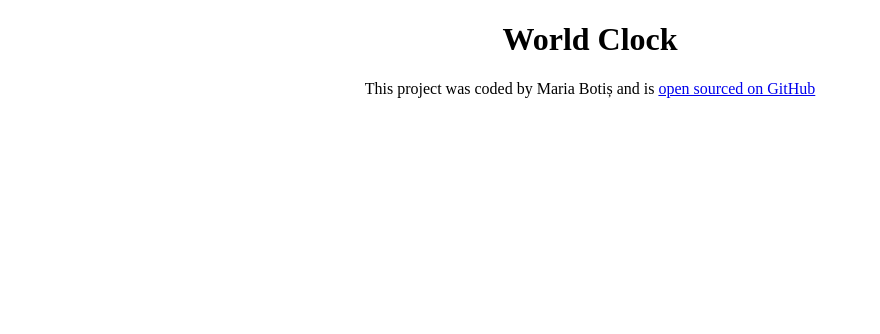
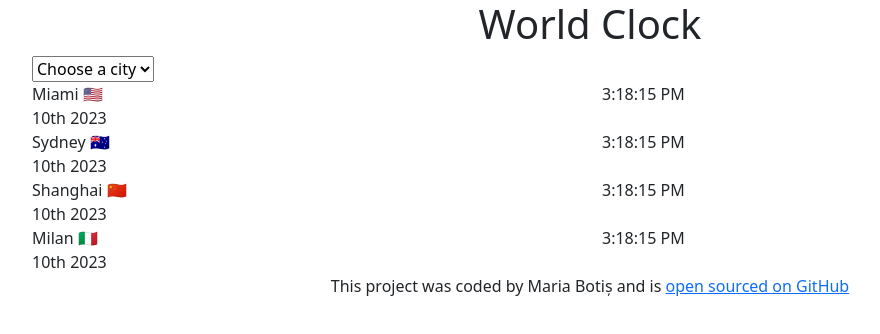
Before and after one commit to maria-miruna/world-clock, a plain HTML site: page index.html in a window 1280 px wide. Shown: the whole page, without its empty margins (50-930 px from the left). Drawn offline with nearby package versions, Linux system fonts and the light colour scheme.

Commit message:
added basic HTML

```diff
--- a/index.html
+++ b/index.html
@@ -5,10 +5,46 @@
     <meta http-equiv="X-UA-Compatible" content="IE=edge" />
     <meta name="viewport" content="width=device-width, initial-scale=1.0" />
     <title>World Clock - Maria Botiș</title>
+    <link
+      href="https://cdn.jsdelivr.net/npm/bootstrap@5.3.0-alpha3/dist/css/bootstrap.min.css"
+      rel="stylesheet"
+      integrity="sha384-KK94CHFLLe+nY2dmCWGMq91rCGa5gtU4mk92HdvYe+M/SXH301p5ILy+dN9+nJOZ"
+      crossorigin="anonymous"
+    />
     <link rel="stylesheet" href="css/style.css" />
   </head>
   <body>
-    <h1>World Clock</h1>
+    <div class="container">
+      <h1>World Clock</h1>
+      <select>
+        <option>Choose a city</option>
+        <option>Oradea</option>
+        <option>Toronto</option>
+        <option>Taipei</option>
+      </select>
+      <div class="row">
+        <div class="col-6">
+          <div class="city">Miami 🇺🇸</div>
+          <div class="date">10th 2023</div>
+        </div>
+        <div class="col-6">3:18:15 PM</div>
+        <div class="col-6">
+          <div class="city">Sydney 🇦🇺</div>
+          <div class="date">10th 2023</div>
+        </div>
+        <div class="col-6">3:18:15 PM</div>
+        <div class="col-6">
+          <div class="city">Shanghai 🇨🇳</div>
+          <div class="date">10th 2023</div>
+        </div>
+        <div class="col-6">3:18:15 PM</div>
+        <div class="col-6">
+          <div class="city">Milan 🇮🇹</div>
+          <div class="date">10th 2023</div>
+        </div>
+        <div class="col-6">3:18:15 PM</div>
+      </div>
+    </div>
     <footer>
       This project was coded by Maria Botiș and is
       <a href="https://github.com/maria-miruna/world-clock" target="_blank">
```
